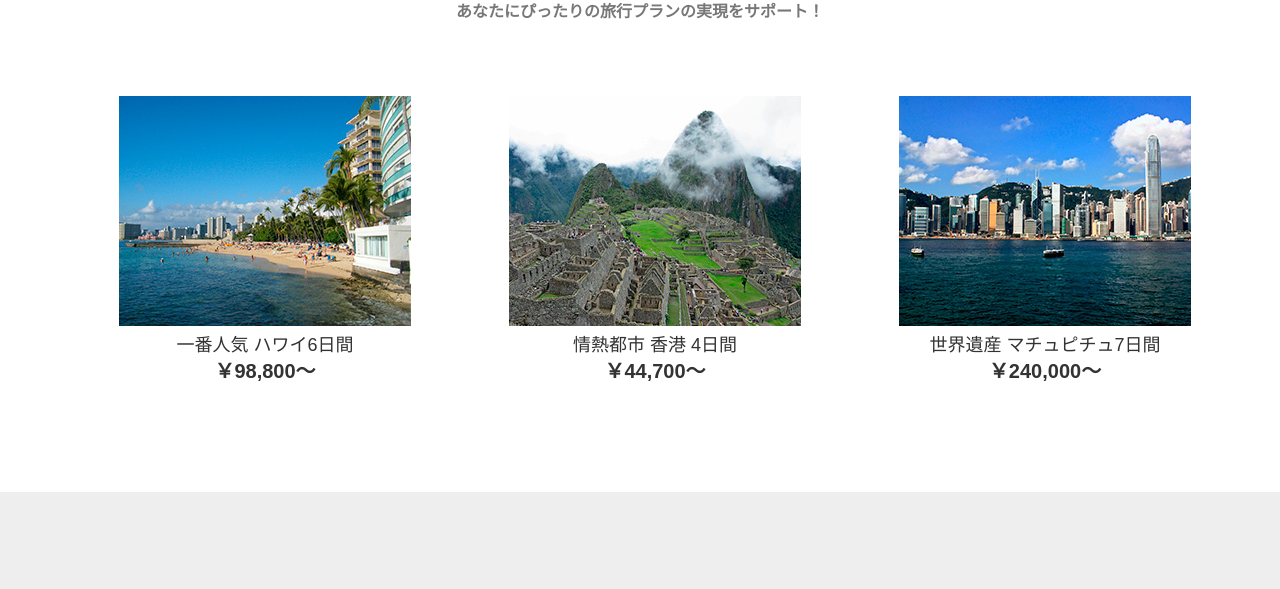
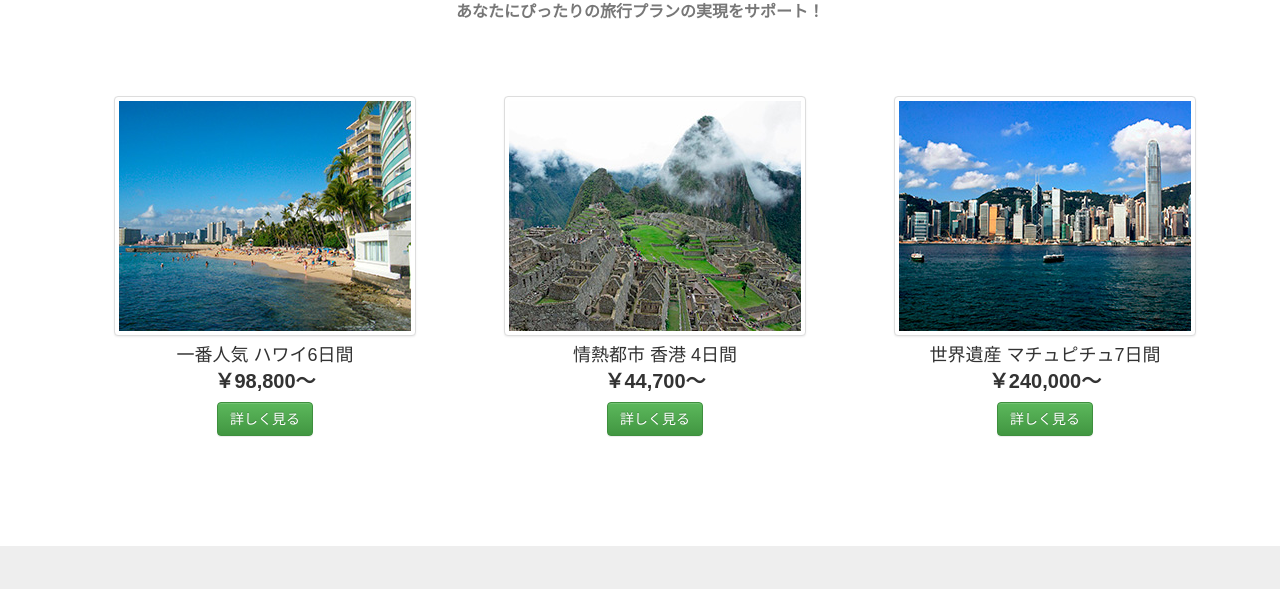
Before and after one commit to zd2C18/bootstrap-project, a website: page assets/index.html in a window 1280 px wide. Shown: the part 633-1222 px from the top of the page. Drawn offline with nearby package versions, Linux system fonts and the light colour scheme; files that its build step writes are made by us from their sources; files whose address does not match are found by name.

Commit message:
詳しく見るボタン追加

```diff
--- a/assets/index.html
+++ b/assets/index.html
@@ -103,16 +103,19 @@
                 <div class="container">
                     <div class="row">
                         <div class="col-md-4">
-                            <img src="images/top01.jpg" alt="一番人気ハワイ6日間">
+                            <img src="images/top01.jpg" alt="一番人気ハワイ6日間" class="img-responsive img-thumbnail">
                             <h4 class="ection-subheading">一番人気 ハワイ6日間 <br><span class="price">￥98,800～</span></h4>
+                            <p><a href="#" class="btn btn-success">詳しく見る</a></p>
                         </div>
                         <div class="col-md-4">
-                            <img src="images/top02.jpg" alt="一情熱都市 香港 4日間">
+                            <img src="images/top02.jpg" alt="一情熱都市 香港 4日間" class="img-responsive img-thumbnail">
                             <h4 class="ection-subheading">情熱都市 香港 4日間 <br><span class="price">￥44,700～</span></h4>
+                            <p><a href="#" class="btn btn-success">詳しく見る</a></p>
                         </div>
                         <div class="col-md-4">
-                            <img src="images/top03.jpg" alt=">世界遺産 マチュピチュ7日間">
+                            <img src="images/top03.jpg" alt=">世界遺産 マチュピチュ7日間" class="img-responsive img-thumbnail">
                             <h4 class="ection-subheading">世界遺産 マチュピチュ7日間 <br><span class="price">￥240,000～</span></h4>
+                            <p><a href="#" class="btn btn-success">詳しく見る</a></p>
                         </div>
                     </div>
                 </div>
```
Also changed, not shown: html/index.html (+6 -3 lines).
